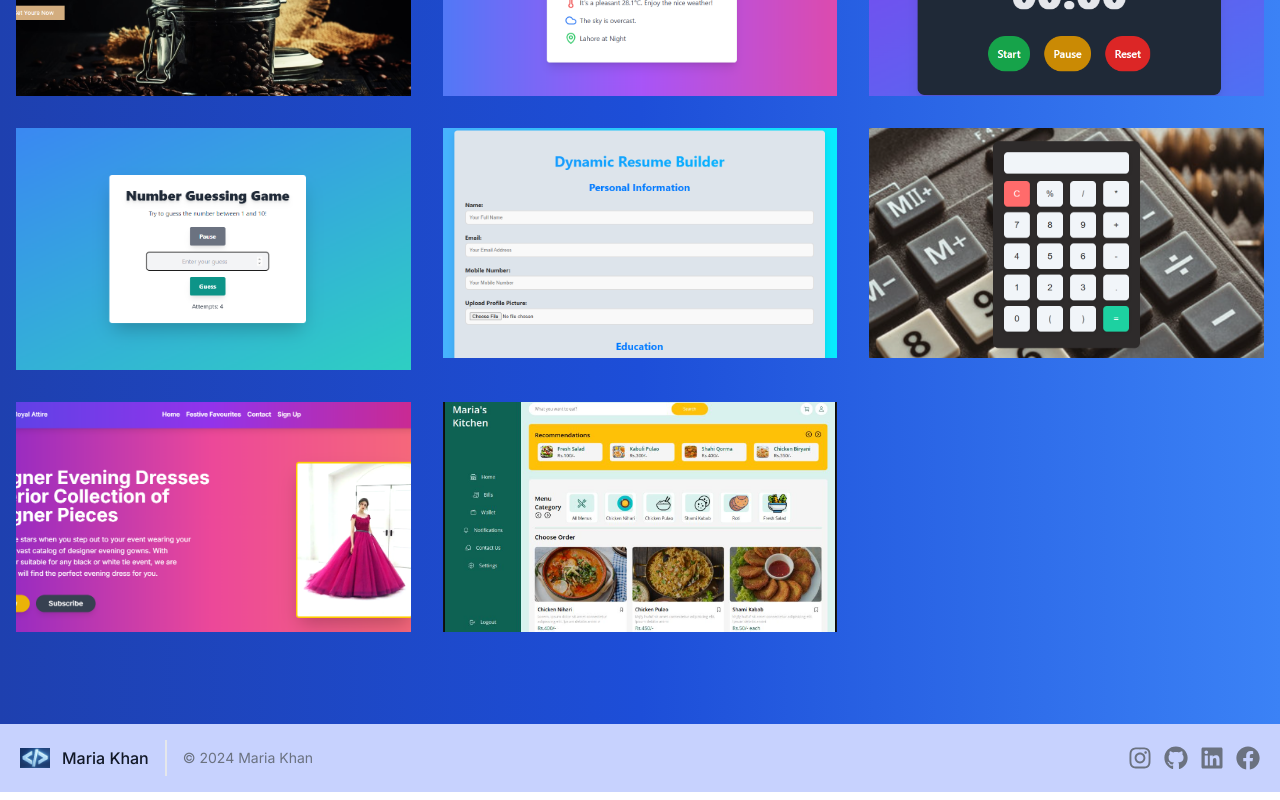
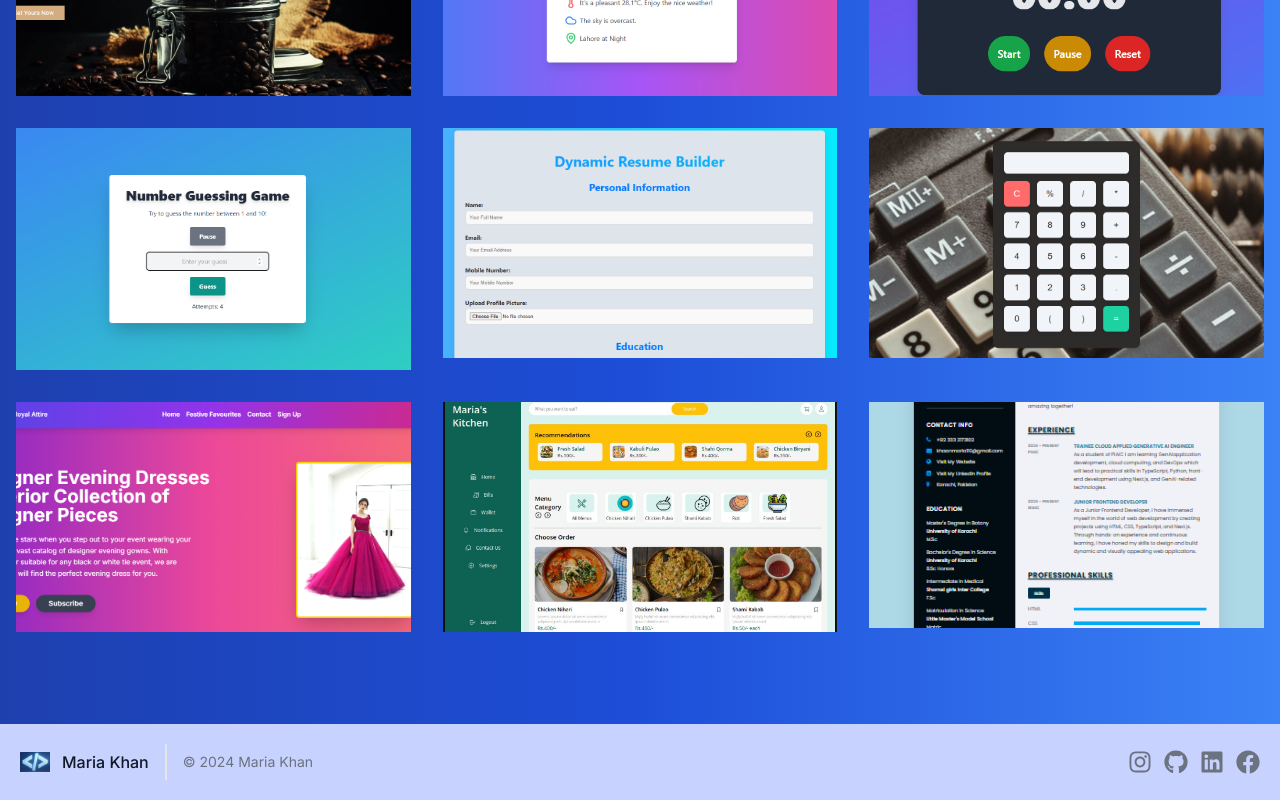
Before and after one commit to MariaKhan10/Next.js-Multipage-Portfolio-TailwindCSS, a Next.js app: page /projects in a window 1280 px wide. Shown: the part 418-1218 px from the top of the page. Built offline with nearby package versions, Linux system fonts and the light colour scheme.

Commit message:
added project

```diff
--- a/src/app/footer/page.tsx
+++ b/src/app/footer/page.tsx
@@ -7,7 +7,7 @@
   return (
     <div className="bg-indigo-200">
       <footer className="text-gray-600 body-font">
-        <div className="container px-5 py-4 mx-auto flex items-center sm:flex-row flex-col">
+        <div className="container px-5 py-5 mx-auto flex items-center sm:flex-row flex-col">
           <a className="flex title-font font-medium items-center md:justify-start justify-center text-gray-900">
             <Image
               alt="Maria Khan Logo"
--- a/src/app/projects/page.tsx
+++ b/src/app/projects/page.tsx
@@ -264,6 +264,39 @@
                 </div>
               </div>
             </div>
+
+
+
+             {/* { Project 9 } */}
+             <div className="lg:w-1/3 sm:w-1/2 p-4 cursor-pointer">
+              <div className="flex relative">
+                <Image
+                  alt="gallery"
+                  className="absolute inset-0 w-full h-full object-cover object-center"
+                  src={require("../../../public/pictures/staticresume.png")}
+                />
+                <div className="px-8 py-6 relative z-10 w-full border-4 border-gray-200 bg-white opacity-0 hover:opacity-100">
+                  <h2 className="tracking-widest text-sm title-font font-medium text-blue-500 mb-1">
+                    Static Resume
+                  </h2>
+                  <h1 className="title-font text-lg font-medium text-gray-900 mb-3">
+                    Static Resume Built with Html,CSS and JavaScript..
+                  </h1>
+                  <p className="leading-relaxed line-clamp-2 text-gray-700">
+                    This is the Mini Project I have made during Learning
+                    HTML,CSS.
+                  </p>
+                  <Link
+                    target="_blank"
+                    href={"https://hackathon-milestone-1-plum.vercel.app/"}
+                  >
+                    <p className="leading-relaxed text-blue-500 font-bold hover:underline">
+                      View Live
+                    </p>
+                  </Link>
+                </div>
+              </div>
+            </div>
           </div>
         </div>
       </section>
```
Also changed, not shown: public/pictures/staticresume.png (added).
